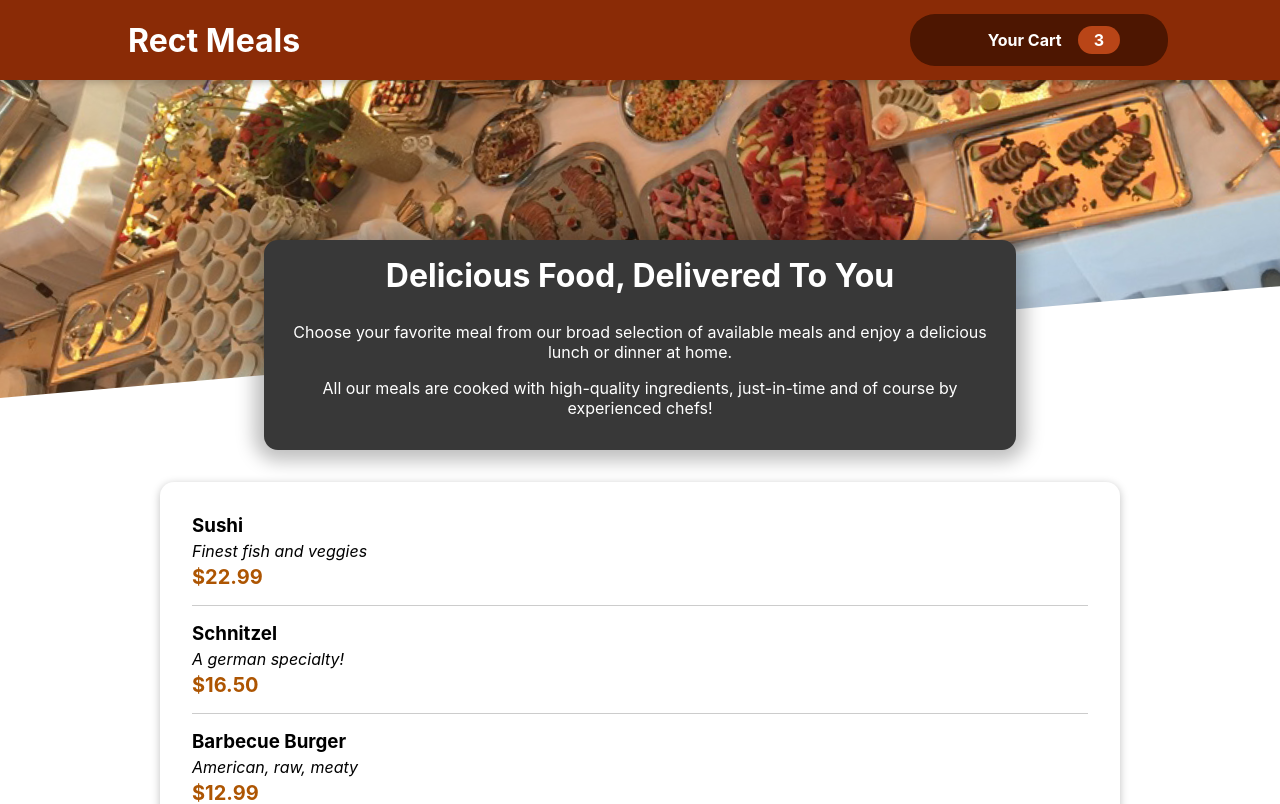
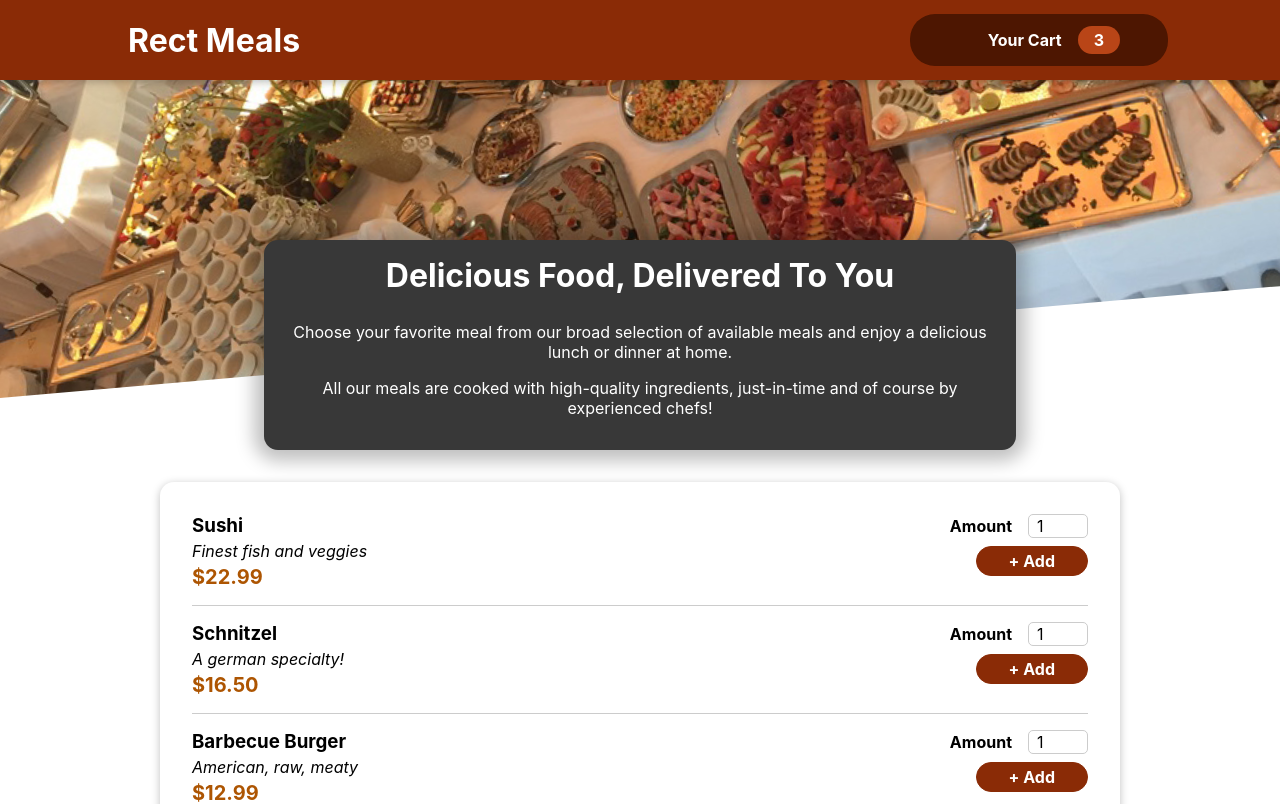
Before and after one commit to sonyks/food-app, a React (Create React App) app: page / in a window 1280 px wide. Shown: the top 804 px of the page. Built offline with nearby package versions, Linux system fonts and the light colour scheme; some icons are missing.

Commit message:
added Input control

```diff
--- a/src/components/Meals/MealItem/MealItemForm.scss
+++ b/src/components/Meals/MealItem/MealItemForm.scss
@@ -0,0 +1,20 @@
+.form {
+  text-align: right;
+
+  button {
+    font: inherit;
+    cursor: pointer;
+    background-color: #8a2b06;
+    border: 1px solid #8a2b06;
+    color: white;
+    padding: 0.25rem 2rem;
+    border-radius: 20px;
+    font-weight: bold;
+
+    &:hover,
+    &:active {
+      background-color: #641e03;
+      border-color: #641e03;
+    }
+  }
+}
--- a/src/components/Meals/MealItem/MealItemForm.tsx
+++ b/src/components/Meals/MealItem/MealItemForm.tsx
@@ -1,5 +1,21 @@
+import { Input } from "../../UI/Input";
 import "./MealItemForm.scss";
 
 export const MealItemForm = () => {
-  return <></>;
+  return (
+    <form className="form">
+      <Input
+        label="Amount"
+        input={{
+          id: "amount",
+          type: "number",
+          min: "1",
+          max: "5",
+          step: "1",
+          defaultValue: "1",
+        }}
+      />
+      <button>+ Add</button>
+    </form>
+  );
 };
--- /dev/null
+++ b/src/components/UI/Input.scss
@@ -0,0 +1,18 @@
+.input {
+  display: flex;
+  align-items: center;
+  margin-bottom: 0.5rem;
+
+  label {
+    font-weight: bold;
+    margin-right: 1rem;
+  }
+
+  input {
+    width: 3rem;
+    border-radius: 5px;
+    border: 1px solid #ccc;
+    font: inherit;
+    padding-left: 0.5rem;
+  }
+}
--- /dev/null
+++ b/src/components/UI/Input.tsx
@@ -0,0 +1,18 @@
+import { InputProps } from "./input-props.model";
+import "./Input.scss";
+
+export const Input = (props: InputProps) => {
+  return (
+    <div className="input">
+      <label htmlFor={props.input.id}>{props.label}</label>
+      <input
+        id={props.input.id}
+        type={props.input.type}
+        min={props.input.min}
+        max={props.input.max}
+        step={props.input.step}
+        defaultValue={props.input.defaultValue}
+      />
+    </div>
+  );
+};
```
Also changed, not shown: src/components/UI/input-props.model.ts (added, +11 -0 lines).
